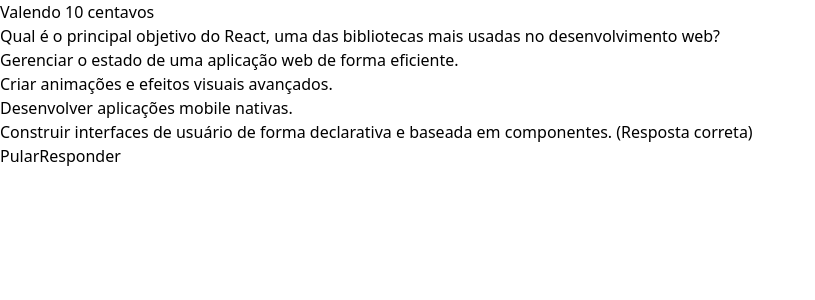
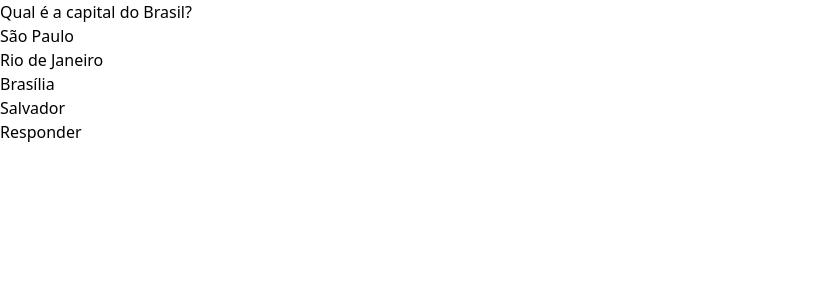
Before and after one commit to brunogimenes/show-dos-centavos, a React (Vite) app: page /game in a window 1280 px wide. Shown: the top 300 px of the page, without its empty margins (0-815 px from the left). Built offline with nearby package versions, Linux system fonts and the light colour scheme.

Commit message:
make game kind of work

```diff
--- a/package.json
+++ b/package.json
@@ -11,6 +11,7 @@
     "preview": "vite preview"
   },
   "dependencies": {
+    "classnames": "^2.5.1",
     "react": "^18.3.1",
     "react-dom": "^18.3.1",
     "react-router": "^7.1.1"
--- a/src/game/GamePage.tsx
+++ b/src/game/GamePage.tsx
@@ -1,28 +1,101 @@
 
+import { useEffect, useState } from 'react'
 import { Button } from '../shared/components/Button'
 import { Screen } from '../shared/components/Screen'
+import { QuestionModel } from './models/question.model'
+import classNames from 'classnames'
+import mockedQuestions from './models/mocked-questions'
+import { useNavigate } from 'react-router'
 
 export const GamePage = () => {
 
+    const navigate = useNavigate();
+
+    const [questions, setQuestions] = useState<QuestionModel[]>([]);
+    const [currentIndex, setCurrentIndex] = useState<number>(0);
+    const [selectedAnswer, setSelectedAnswer] = useState<number | null>(null);
+
+    useEffect(() => {
+        // Aqui sera a logica de obter as perguntas aleatoriamente
+        setQuestions(mockedQuestions);
+    }, []);
+
+    const currentQuestion = questions[currentIndex];
+
+    const onWin = () => {
+        alert('Parabéns, você ganhou 10 centavos');
+        // navigate('/', {
+        //     replace: true
+        // });
+    }
+
+    const onCorrectAnswer = () => {
+        console.log('Acertou');
+
+        if (currentIndex === questions.length - 1) {
+            onWin();
+            return;
+        }
+
+        setCurrentIndex(currentIndex + 1);
+        setSelectedAnswer(null);
+    }
+
+    const onAnswer = () => {
+        if (!currentQuestion || selectedAnswer === null) {
+            console.log('porrraaaa', currentQuestion, selectedAnswer);
+            return;
+        }
+        if (selectedAnswer === currentQuestion.correctAnswerIndex) {
+            onCorrectAnswer();
+        } else {
+            console.log('Errou');
+            alert('Que burro, dá zero pra ele!');
+            navigate('/', {
+                replace: true
+            });
+        }
+    }
+
+    if (!currentQuestion) {
+        return <div>Carregandooo</div>
+    }
+
     return <Screen>
         <div className="flex flex-col h-full items-center">
-            <div className="text-xs font-bold bg-gray-200  p-2 rounded-full">
+            {/* <div className="text-xs font-bold bg-gray-200  p-2 rounded-full">
                 Valendo 10 centavos
+            </div> */}
+            <div className="font-bold mt-3">
+                {currentQuestion.question}
             </div>
-            <div className="font-bold mt-3">
-                Qual é o principal objetivo do React, uma das bibliotecas mais usadas no desenvolvimento web?
-            </div>
-            <div className="flex-1 py-5 flex flex-col justify-center">
-                <div className="bg-slate-200 m-2 p-2 rounded-md">Gerenciar o estado de uma aplicação web de forma eficiente.</div>
-                <div className="bg-slate-200 m-2 p-2 rounded-md">Criar animações e efeitos visuais avançados.</div>
-                <div className="bg-slate-200 m-2 p-2 rounded-md">Desenvolver aplicações mobile nativas.</div>
-                <div className="bg-slate-200 m-2 p-2 rounded-md">Construir interfaces de usuário de forma declarativa e baseada em componentes. (Resposta correta)</div>
+            <div className="flex-1 py-5 flex flex-col justify-center w-full">
+
+                {currentQuestion.answers.map((answer, index) => {
+                    const isSelected = index === selectedAnswer;
+                    const classes = classNames({
+                        'bg-slate-600': isSelected,
+                        'text-white': isSelected,
+                        'bg-slate-200': !isSelected,
+                        'my-3 p-3 rounded-md cursor-pointer': true,
+                        'w-full': true
+                    })
+                    return <div
+                        key={`answer-${answer}`}
+                        className={classes}
+                        onClick={() => {
+                            setSelectedAnswer(index);
+                        }}
+                    >
+                        {answer}
+                    </div>
+                })}
             </div>
             <div className="flex justify-around w-full">
-                <Button variant='secondary'>
+                {/* <Button variant='secondary'>
                     Pular
-                </Button>
-                <Button>
+                </Button> */}
+                <Button onClick={onAnswer}>
                     Responder
                 </Button>
             </div>
--- /dev/null
+++ b/src/game/models/mocked-questions.ts
@@ -0,0 +1,65 @@
+import { QuestionModel } from "./question.model";
+
+const mockedQuestions: QuestionModel[] = [
+    // Easy
+    {
+        question: "Qual é a capital do Brasil?",
+        answers: ["São Paulo", "Rio de Janeiro", "Brasília", "Salvador"],
+        correctAnswerIndex: 2,
+        difficulty: "easy",
+    },
+    {
+        question: "Quantos lados tem um triângulo?",
+        answers: ["4", "3", "5", "6"],
+        correctAnswerIndex: 1,
+        difficulty: "easy",
+    },
+    {
+        question: "Qual é o maior planeta do Sistema Solar?",
+        answers: ["Terra", "Marte", "Júpiter", "Saturno"],
+        correctAnswerIndex: 2,
+        difficulty: "easy",
+    },
+
+    // Medium
+    {
+        question: "Quem pintou a Mona Lisa?",
+        answers: ["Vincent van Gogh", "Pablo Picasso", "Leonardo da Vinci", "Michelangelo"],
+        correctAnswerIndex: 2,
+        difficulty: "medium",
+    },
+    {
+        question: "Qual é o símbolo químico da água?",
+        answers: ["H2O", "CO2", "O2", "NaCl"],
+        correctAnswerIndex: 0,
+        difficulty: "medium",
+    },
+    {
+        question: "Em qual continente fica o Deserto do Saara?",
+        answers: ["Ásia", "América do Norte", "África", "Austrália"],
+        correctAnswerIndex: 2,
+        difficulty: "medium",
+    },
+
+    // Hard
+    {
+        question: "Qual foi o ano da queda do Império Romano do Ocidente?",
+        answers: ["476", "1492", "1066", "1215"],
+        correctAnswerIndex: 0,
+        difficulty: "hard",
+    },
+    {
+        question: "Quem escreveu 'A República'?",
+        answers: ["Aristóteles", "Sócrates", "Platão", "Cícero"],
+        correctAnswerIndex: 2,
+        difficulty: "hard",
+    },
+    {
+        question: "Qual partícula subatômica foi descoberta por J.J. Thomson?",
+        answers: ["Nêutron", "Próton", "Elétron", "Quark"],
+        correctAnswerIndex: 2,
+        difficulty: "hard",
+    },
+];
+
+export default mockedQuestions;
```
Also changed, not shown: src/game/models/question.model.ts (added, +9 -0 lines), 1 other file (tests, documents, lock files or other folders).
